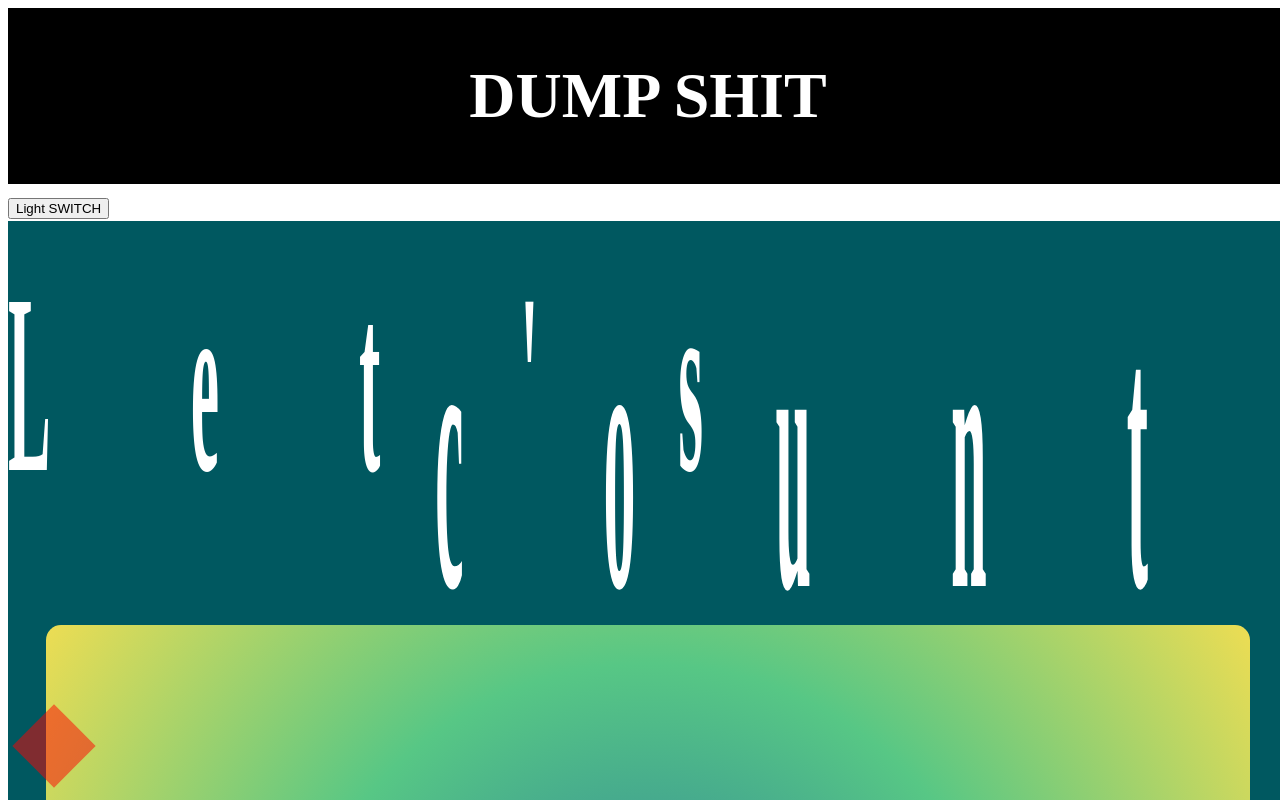
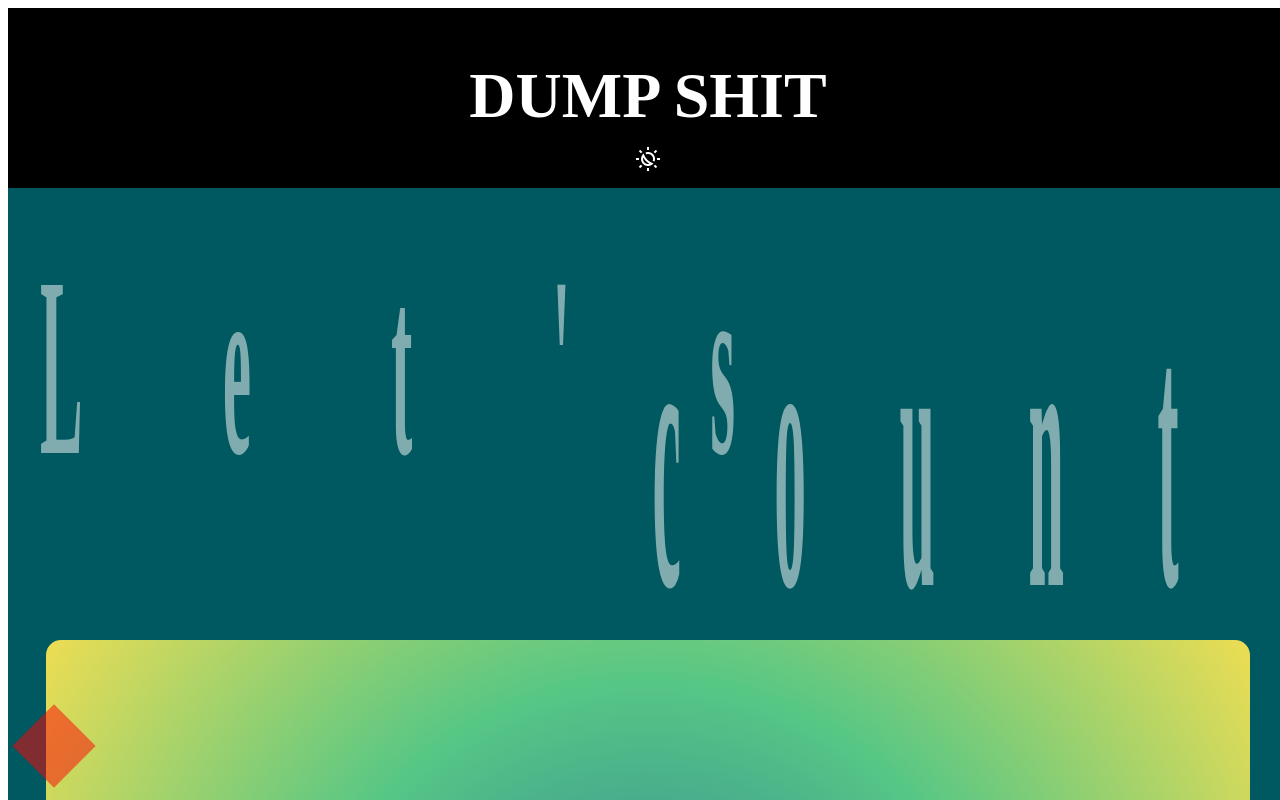
Before and after one commit to Aurel-Charles/dump_learn, a plain HTML site: page index.html in a window 1280 px wide. Shown: the top 800 px of the page. Drawn offline with nearby package versions, Linux system fonts and the light colour scheme.

Commit message:
Update style.css Update icon changing color icone

```diff
--- a/index.html
+++ b/index.html
@@ -5,6 +5,7 @@
     <meta name="viewport" content="width=device-width, initial-scale=1.0">
     <title>DUMP SHIT</title>
     <link rel="stylesheet" href="style.css">
+    <link rel="stylesheet" href="https://fonts.googleapis.com/css2?family=Material+Symbols+Outlined:opsz,wght,FILL,GRAD@20..48,100..700,0..1,-50..200&icon_names=routine" />
     <script src="script.js" defer></script>
 </head>
 <body>
@@ -15,7 +16,11 @@
         />
     </svg>
     <h1 class="titre">DUMP SHIT</h1>
-    <button id="toggle">Light SWITCH</button>
+    <div class="container-toggle">
+        <button id="toggle">
+            <span class="material-symbols-outlined theme-icon">routine</span>
+        </button>
+    </div>
     <div class="hero-title">
         <h2 class="lets">Let's</h2>
         <h2 class="count">count</h2>
--- a/style.css
+++ b/style.css
@@ -1,6 +1,6 @@
 :root.light{
     --main-background: white ;
-    --second-backfround: rgb(221, 250, 255);
+    --second-backfround: rgb(196, 244, 253);
     --text-color: black;
 }
 :root.dark{
@@ -27,26 +27,60 @@ body{
     text-align: center;
     background-color: var(--main-background);
     margin: 0;
-    padding: 4% 0;
+    padding: 4% 0 0 0;
 }
+
+.container-toggle{
+    background-color: var(--main-background);
+    display: flex;
+    justify-content: center;
+    padding: 1%;
+}
+
+#toggle{
+    background-color: var(--main-background);
+    border-style: none;
+}
+
+.theme-icon{
+    color: var(--text-color);
+}
+
+
+.material-symbols-outlined {
+  font-variation-settings:
+  'FILL' 0,
+  'wght' 400,
+  'GRAD' 0,
+  'opsz' 24
+}
+
+
+
+
 
 .hero-title{
     align-items: stretch;
+    justify-content: center;
     background-color: var(--second-backfround);
     padding: 16vh 0;
+    padding-left: 1ch;
 }
 .lets{
     letter-spacing: calc(calc(100vw - calc(5ch))/8);
     font-size: 2rem;
-    margin: 0;
+    margin: 0.5rem;
     transform: scaleY(4);
+    opacity: 50%;
 }
 .count{
-    letter-spacing: calc(calc(100vw - calc(5ch))/8);
+    letter-spacing: calc(calc(100vw - calc(5ch))/12);
     font-size: 2rem;
     margin: 0;
     text-align: end;
     transform: scaleY(6);
+    opacity: 50%;
+    margin: 0.5rem;
 }
 .parent > div{
     font-size: clamp(1rem, -2rem + 13.3333vw, 5rem);
```
Also changed, not shown: img/theme.svg (added).
